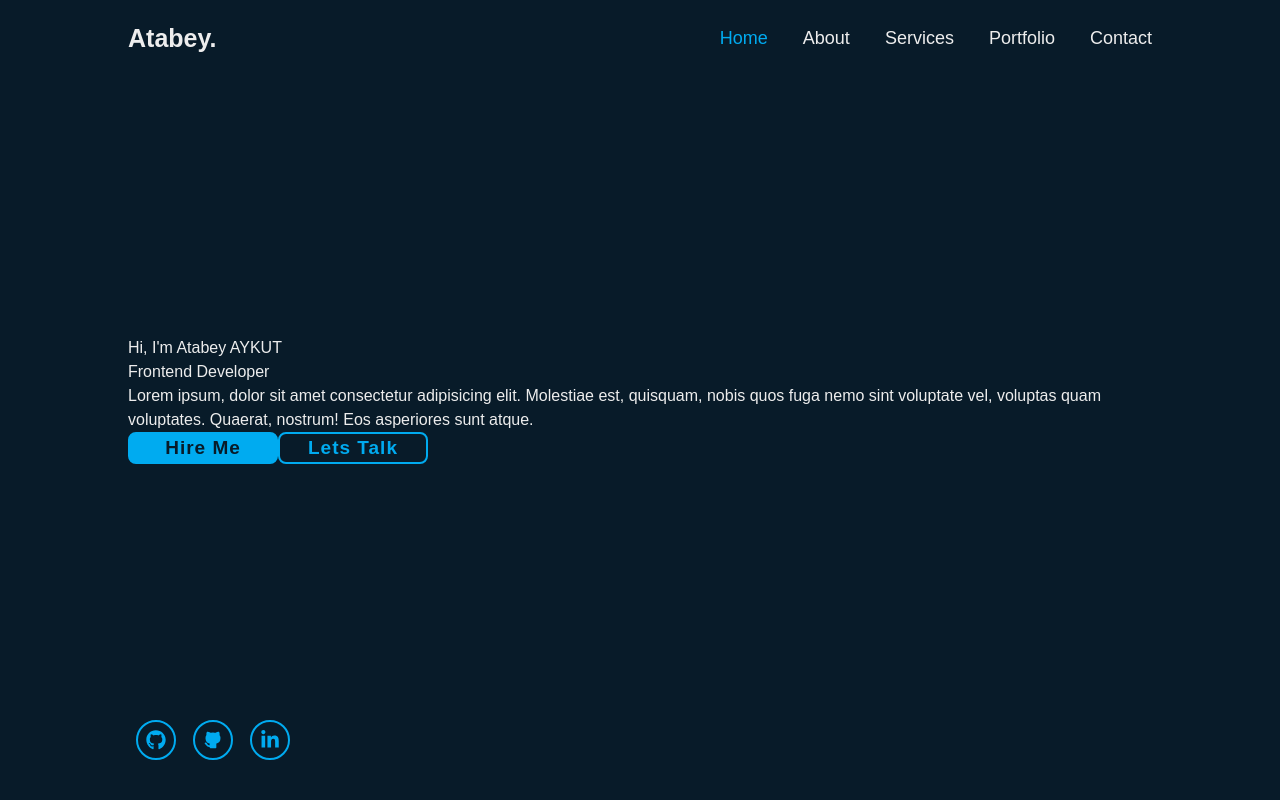
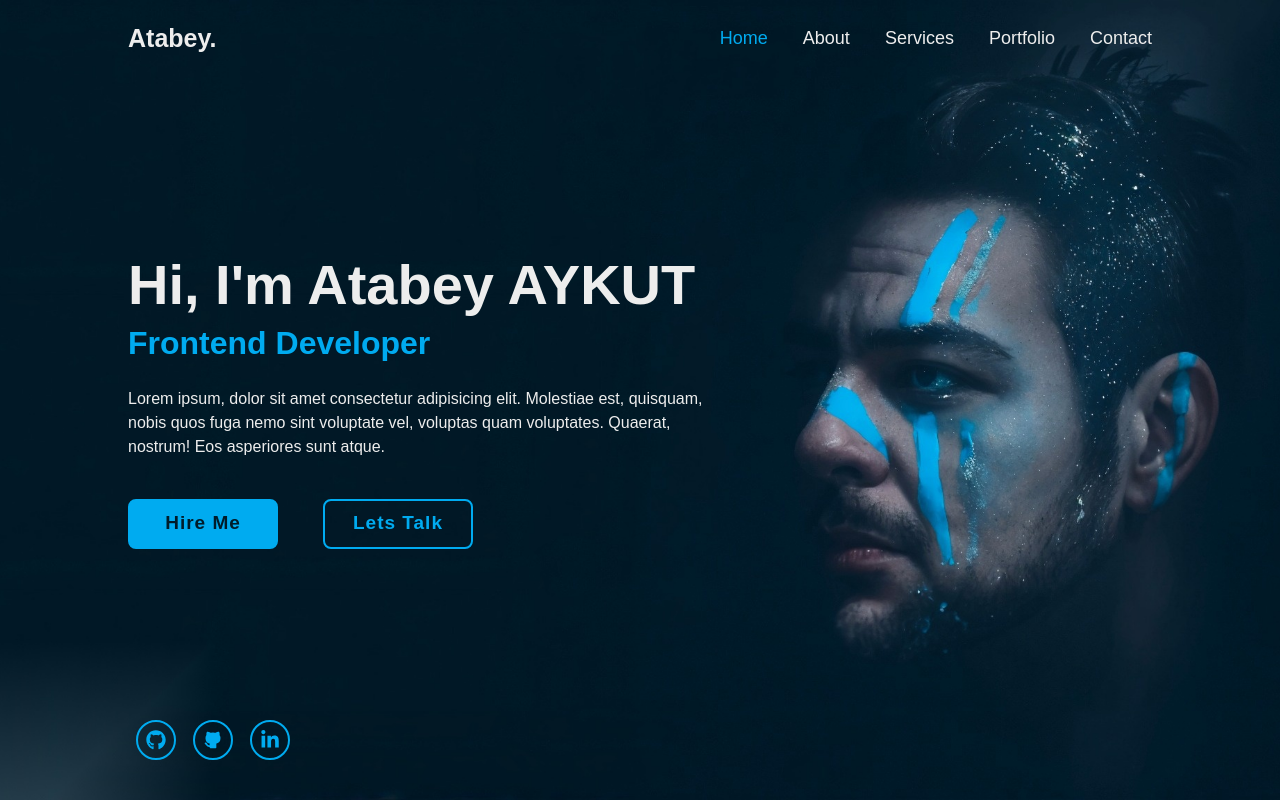
Before and after one commit to atabeyaykut/PersonalPage, a React (Vite) app: page / in a window 1280 px wide. Built offline with nearby package versions, Linux system fonts and the light colour scheme.

Commit message:
Fix typos in class names, update background styles, and enhance animations on HomePage components

```diff
--- a/src/components/HomePage/HomePage.jsx
+++ b/src/components/HomePage/HomePage.jsx
@@ -6,7 +6,7 @@ import { FaLinkedinIn } from "react-icons/fa6";
 function HomePage() {
     return (
         <section className="home">
-            <div className="hom-content">
+            <div className="home-content">
                 <h1>Hi, I'm Atabey AYKUT</h1>
                 <h3>Frontend Developer</h3>
                 <p>Lorem ipsum, dolor sit amet consectetur adipisicing elit. Molestiae est, quisquam, nobis quos fuga nemo sint voluptate vel, voluptas quam voluptates. Quaerat, nostrum! Eos asperiores sunt atque.</p>
--- a/src/index.css
+++ b/src/index.css
@@ -9,7 +9,6 @@
 }
 
 body {
-  background: #081b29;
   color: #ededed;
 }
 
@@ -27,10 +26,23 @@ body {
 }
 
 .logo {
+  position: relative;
   font-size: 25px;
   color: #ededed;
   text-decoration: none;
   font-weight: 600;
+}
+
+.logo::before {
+  content: "";
+  position: absolute;
+  top: 0;
+  right: 0;
+  width: 100%;
+  height: 100%;
+  background: #011826;
+  animation: showRight 1s ease forwards;
+  animation-delay: .4s;
 }
 
 .navbar a {
@@ -48,6 +60,9 @@ body {
 
 .home {
   height: 100vh;
+  background: url("/public/avatar.jpg");
+  background-size: cover;
+  background-position: center;
   display: flex;
   align-items: center;
   padding: 0 10%;
@@ -58,27 +73,80 @@ body {
 }
 
 .home-content h1 {
+  position: relative;
   font-size: 56px;
   font-weight: 700;
   line-height: 1.2;
 }
 
+.home-content h1::before {
+  content: "";
+  position: absolute;
+  top: 0;
+  right: 0;
+  width: 100%;
+  height: 100%;
+  background: #011826;
+  animation: showRight 1s ease forwards;
+  animation-delay: 1s;
+}
+
 .home-content h3 {
+  position: relative;
   font-size: 32px;
   font-weight: 700;
   color: #00abf0;
 }
 
+.home-content h3::before {
+  content: "";
+  position: absolute;
+  top: 0;
+  right: 0;
+  width: 100%;
+  height: 100%;
+  background: #011826;
+  animation: showRight 1s ease forwards;
+  animation-delay: 1.4s;
+}
+
 .home-content p {
+  position: relative;
   font-size: 16px;
   margin: 20px 0 40px;
 }
 
+.home-content p::before {
+  content: "";
+  position: absolute;
+  top: 0;
+  right: 0;
+  width: 100%;
+  height: 100%;
+  background: #011826;
+  animation: showRight 1s ease forwards;
+  animation-delay: 1.6s;
+}
+
 .home-content .btn-box {
+  position: relative;
   display: flex;
   justify-content: space-between;
   width: 345px;
   height: 50px;
+}
+
+.home-content .btn-box::before {
+  content: "";
+  position: absolute;
+  top: 0;
+  right: 0;
+  width: 100%;
+  height: 100%;
+  background: #011826;
+  animation: showRight 1s ease forwards;
+  animation-delay: 2s;
+  z-index: 2;
 }
 
 .btn-box a {
@@ -92,7 +160,7 @@ body {
   border: 2px solid #00abf0;
   border-radius: 8px;
   font-size: 19px;
-  color: #081b29;
+  color: #001c2a;
   text-decoration: none;
   font-weight: 600;
   letter-spacing: 1px;
@@ -111,7 +179,7 @@ body {
 }
 
 .btn-box a:nth-child(2):hover {
-  color: #081b29;
+  color: #001c2a;
 }
 
 .btn-box a:nth-child(2)::before {
@@ -125,7 +193,7 @@ body {
   left: 0;
   width: 0;
   height: 100%;
-  background: #081b29;
+  background: #001c2a;
   z-index: -1;
   transition: .5s;
 }
@@ -142,7 +210,21 @@ body {
   justify-content: space-around;
 }
 
+.home-sci::before {
+  content: "";
+  position: absolute;
+  top: 0;
+  right: 0;
+  width: 100%;
+  height: 100%;
+  background: #0d2432c2;
+  animation: showRight 1s ease forwards;
+  animation-delay: 2s;
+  z-index: 2;
+}
+
 .home-sci a {
+  position: relative;
   display: inline-flex;
   justify-content: center;
   align-items: center;
@@ -154,4 +236,33 @@ body {
   font-size: 20px;
   color: #00abf0;
   text-decoration: none;
+  z-index: 1;
+  overflow: hidden;
+  transition: .5s;
 }
+
+.home-sci a:hover {
+  color: #001c2a;
+}
+
+.home-sci a::before {
+  content: "";
+  position: absolute;
+  top: 0;
+  left: 0;
+  width: 0%;
+  height: 100%;
+  background: #00abf0;
+  z-index: -1;
+  transition: .5s;
+}
+
+.home-sci a:hover::before {
+  width: 100%;
+}
+
+@keyframes showRight {
+  100% {
+    width: 0;
+  }
+}
```
Also changed, not shown: public/avatar.jpg (added).
